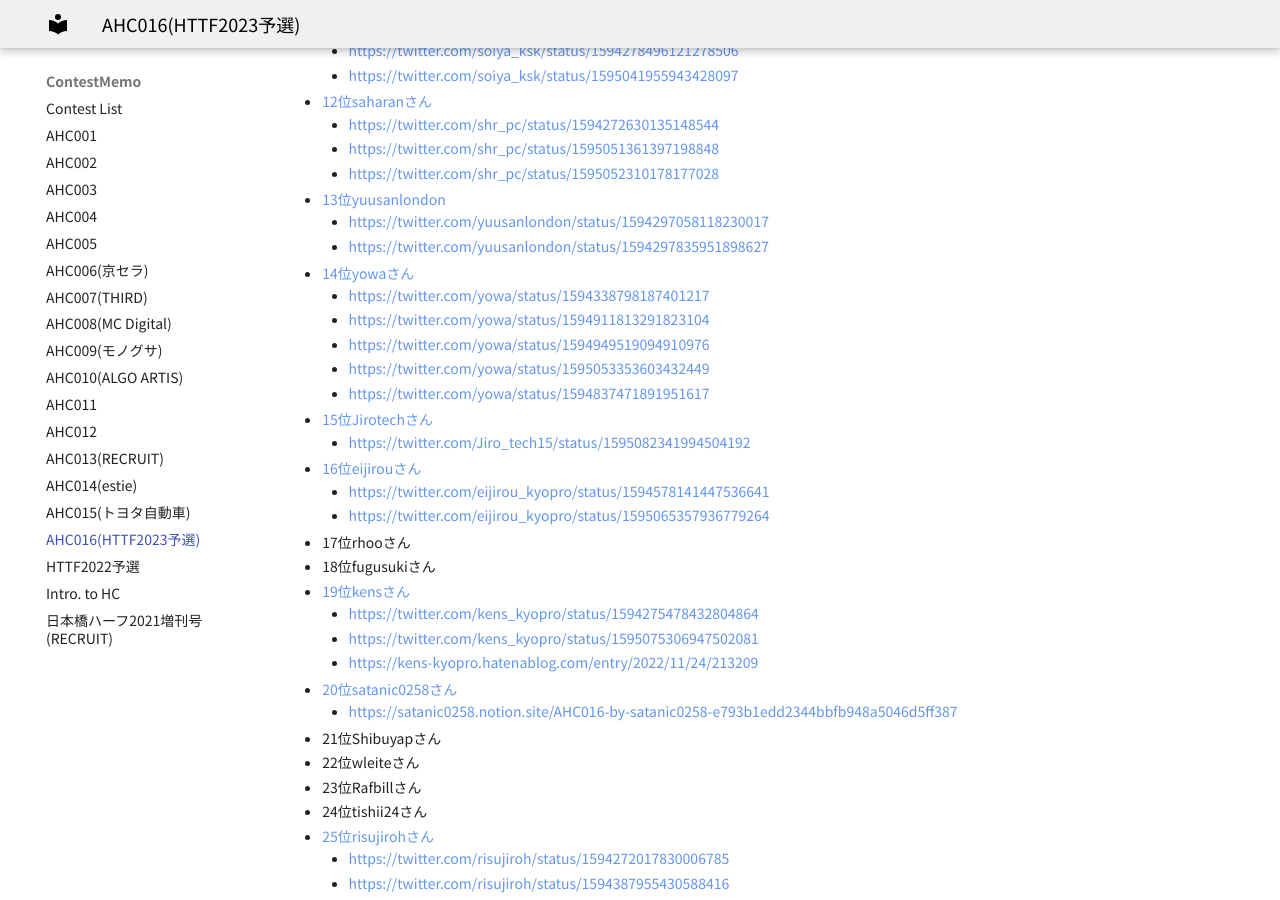
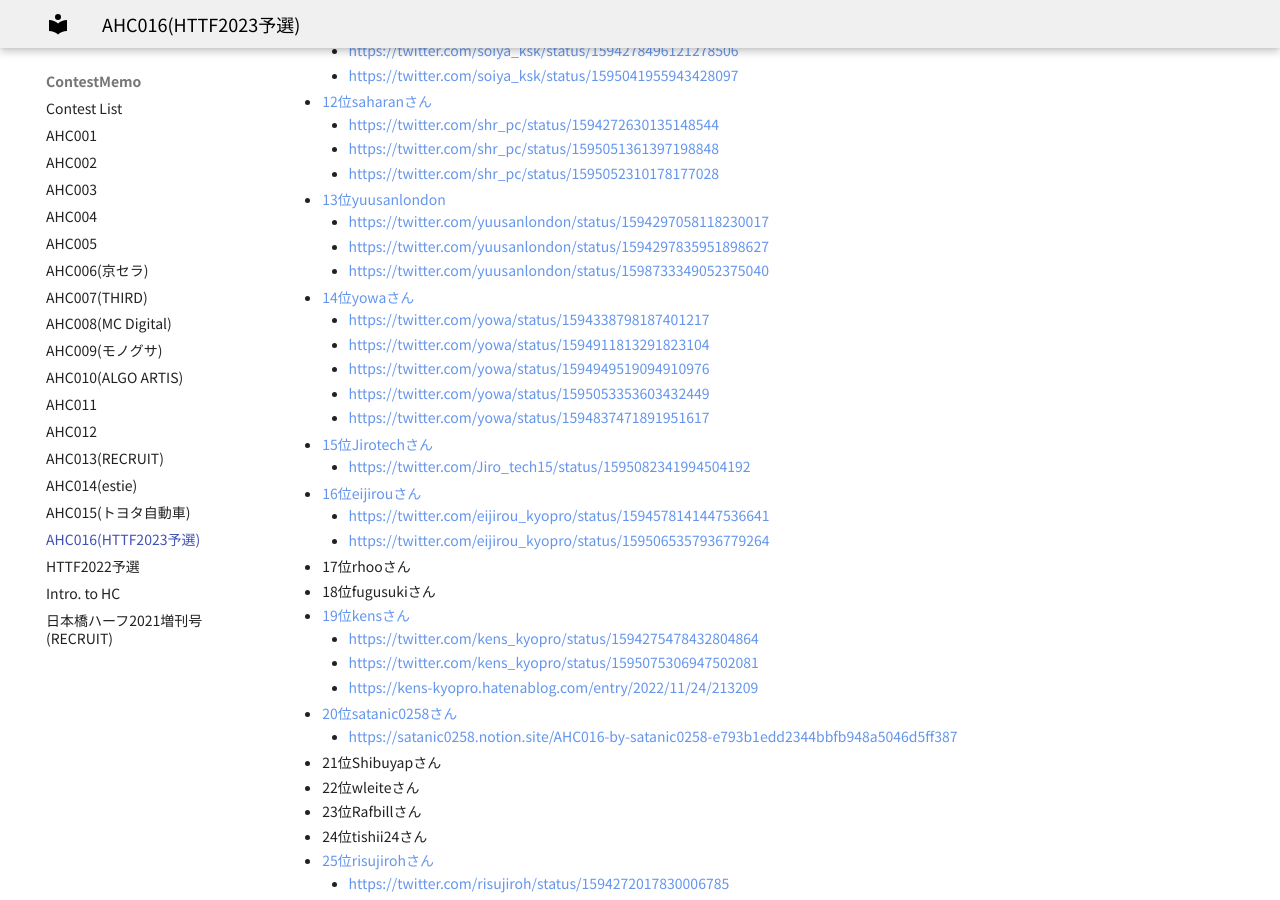
Before and after one commit to jetbead/AtCoderHeuristicContestMemo, an MkDocs documentation site: the page built from docs/ContestMemo/ahc016.md, in a window 1280 px wide and 900 px high, scrolled down 7573 px. Built offline with MkDocs 1.6.1 and Material for MkDocs 9.7.7, drawn with Linux system fonts in a browser that asks for light colours; some web fonts are replaced; some of the changed lines change nothing that is shown.

Commit message:
Update ahc016.md

```diff
--- a/docs/ContestMemo/ahc016.md
+++ b/docs/ContestMemo/ahc016.md
@@ -335,6 +335,7 @@
 - [13位yuusanlondon](https://twitter.com/yuusanlondon/status/1594293245353213952)
   - https://twitter.com/yuusanlondon/status/1594297058118230017
   - https://twitter.com/yuusanlondon/status/1594297835951898627
+  - https://twitter.com/yuusanlondon/status/1598733349052375040
 - [14位yowaさん](https://twitter.com/yowa/status/1594272450887712769)
   - https://twitter.com/yowa/status/1594338798187401217
   - https://twitter.com/yowa/status/1594911813291823104
```
